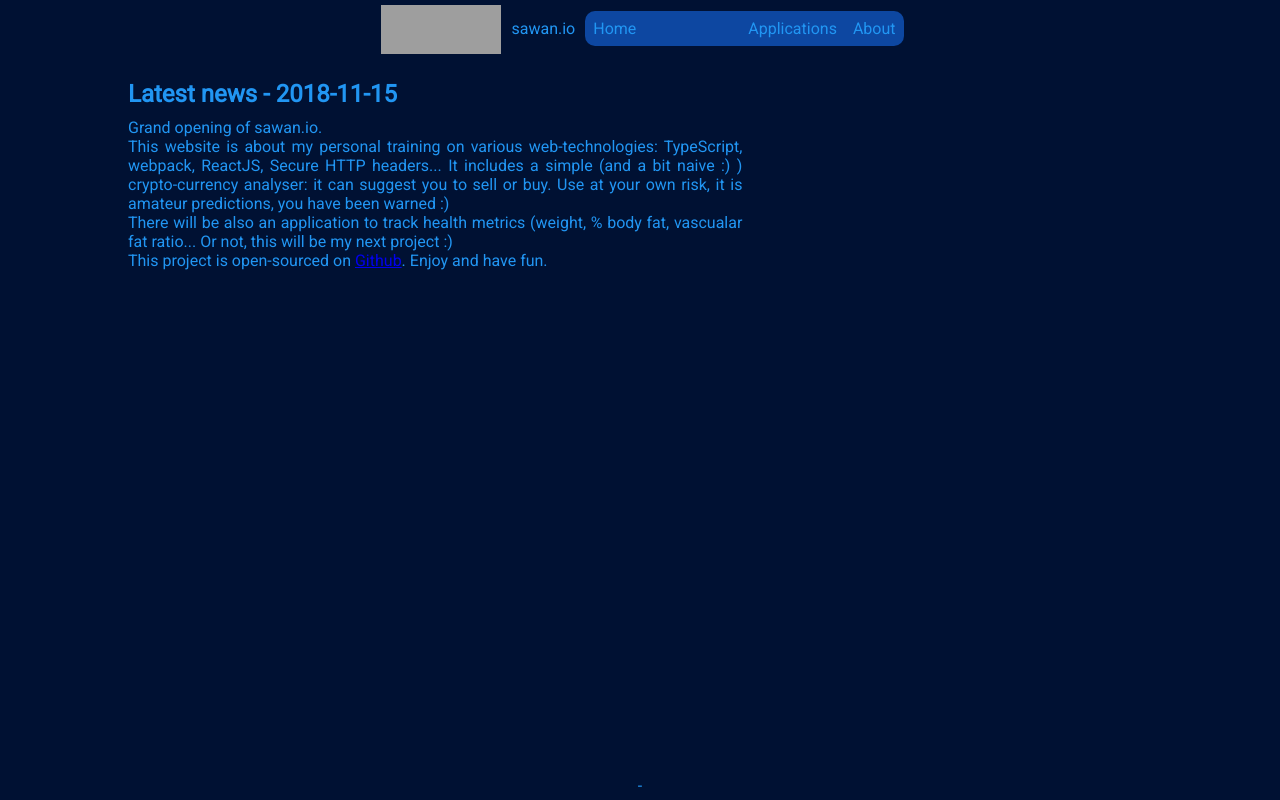
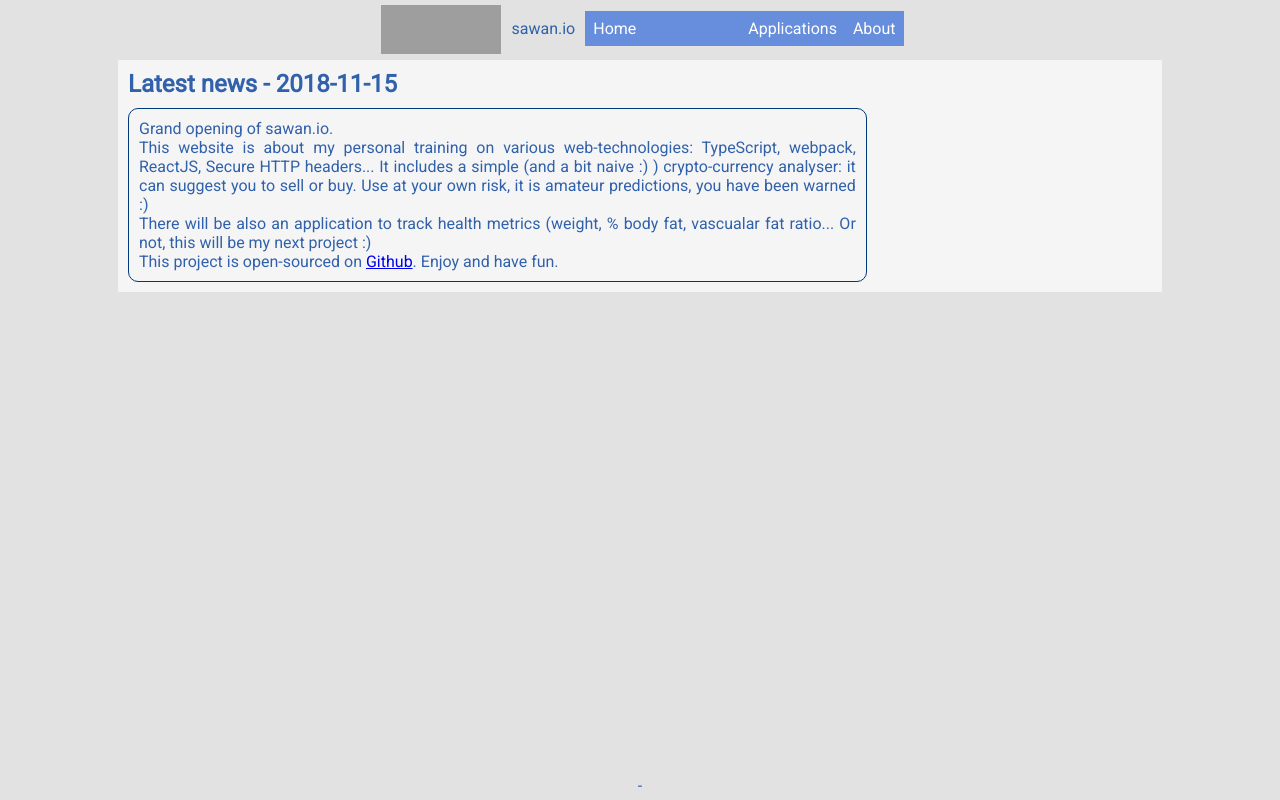
Before and after one commit to jscoobyced/sawan.io, a React app in the folder src/ClientApp/: page / in a window 1280 px wide. Built offline with nearby package versions, Linux system fonts and the light colour scheme; grey boxes are pictures that could not be loaded.

Commit message:
Update color scheme to follow material design.

```diff
--- a/src/ClientApp/src/styles/_nav.scss
+++ b/src/ClientApp/src/styles/_nav.scss
@@ -7,30 +7,18 @@ nav a {
 	display: block;
 	white-space: nowrap;
     text-decoration: none;
-    color: $primary;
-    background-color: $ternary;
+    color: $on-primary;
+    background-color: $primary-light;
+}
+
+nav a:hover {
+	background-color: $primary-dark;
 }
 
 nav ul {
 	list-style: none;
 	padding: 0;
 	z-index: 1000;
-}
-
-nav ul ul li:first-child a {
-    border-radius: 0;
-}
-
-nav ul li:first-child a {
-    border-radius: 10px 0 0 10px;
-}
-
-nav ul li:last-child a {
-    border-radius: 0 10px 10px 0;
-}
-
-nav ul ul li:last-child a {
-    border-radius: 0 0 10px 10px;
 }
 
 nav li {
--- a/src/ClientApp/src/styles/_variables.scss
+++ b/src/ClientApp/src/styles/_variables.scss
@@ -1,10 +1,17 @@
 $font-primary: 'Roboto', sans-serif;
 $font-size: 200;
-$primary: #2196F3;
-$secondary: #90CAF9;
-$ternary: #0D47A1;
-$primary-dark: #0D47A1;
-$background: #001133;
-$background-invert: darken($background, 50%);
-
+$primary: #3061aa;
+$primary-dark: #00387a;
+$primary-light: #678edc;
+$secondary: white;
+$secondary-dark: white;
+$secondary-light: white;
+$background: #E1E2E1;
+$surface: #F5F5F6;
+$error: rgb(116, 12, 12);
+$on-primary: #FFF;
+$on-secondary: #000;
+$on-background: #000;
+$on-surface: #000;
+$on-error: #000;
 $navigation-span: 160px;
--- a/src/ClientApp/src/styles/main.scss
+++ b/src/ClientApp/src/styles/main.scss
@@ -8,6 +8,7 @@
 
 html, body, main {
     height: 100%;
+    min-width: 380px;
 }
 
 html {
@@ -49,7 +50,8 @@ article {
     width: 80%;
     min-height: 200px;
     margin: 0 auto;
-    padding-top: 20px;
+    padding: 10px;
+    background: $surface;
 }
 
 article h1 {
@@ -58,7 +60,10 @@ article h1 {
 
 section {
     text-align: justify;
-    max-width: 60%;
+    max-width: 70%;
+    border: 1px solid $primary-dark;
+    border-radius: 10px;
+    padding: 10px;
 }
 
 select {
@@ -72,7 +77,7 @@ footer {
     padding: 5px 0;
 }
 
-@media screen and (max-width: 545px) {
+@media screen and (max-width: 526px) {
 
     main {
         padding-top: 30px;
```
